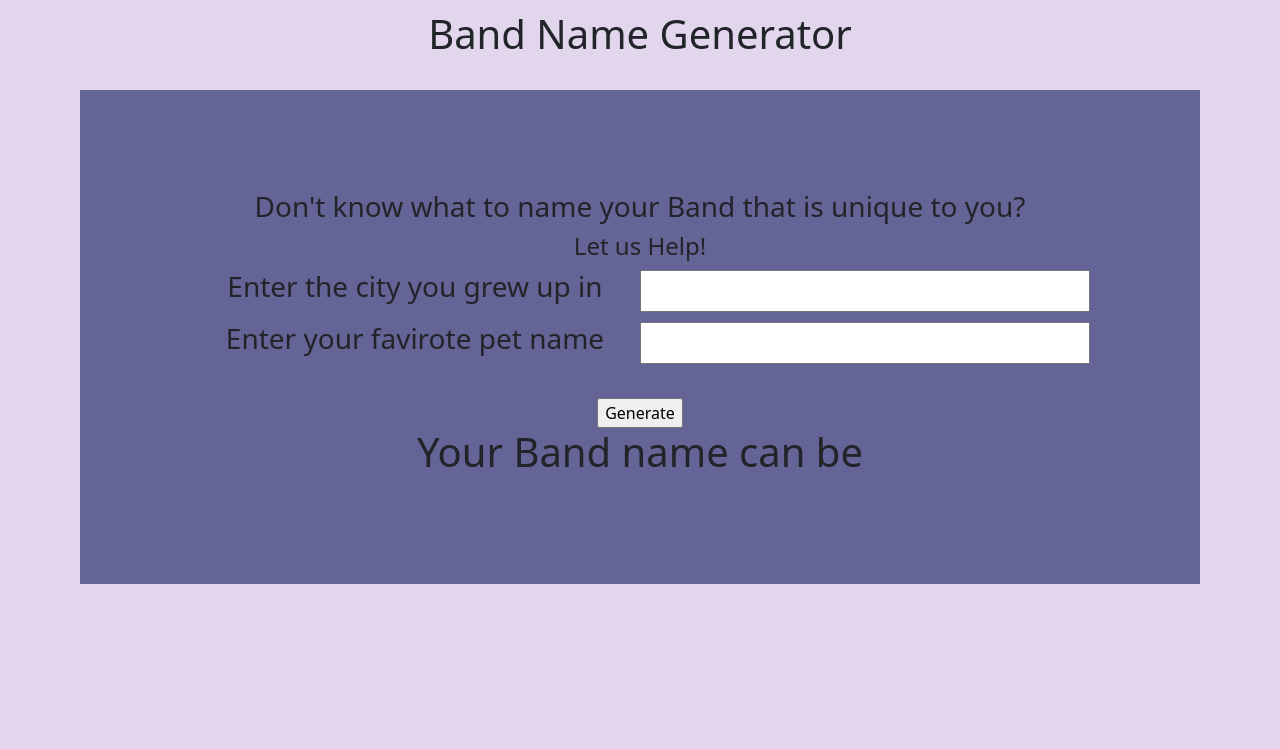
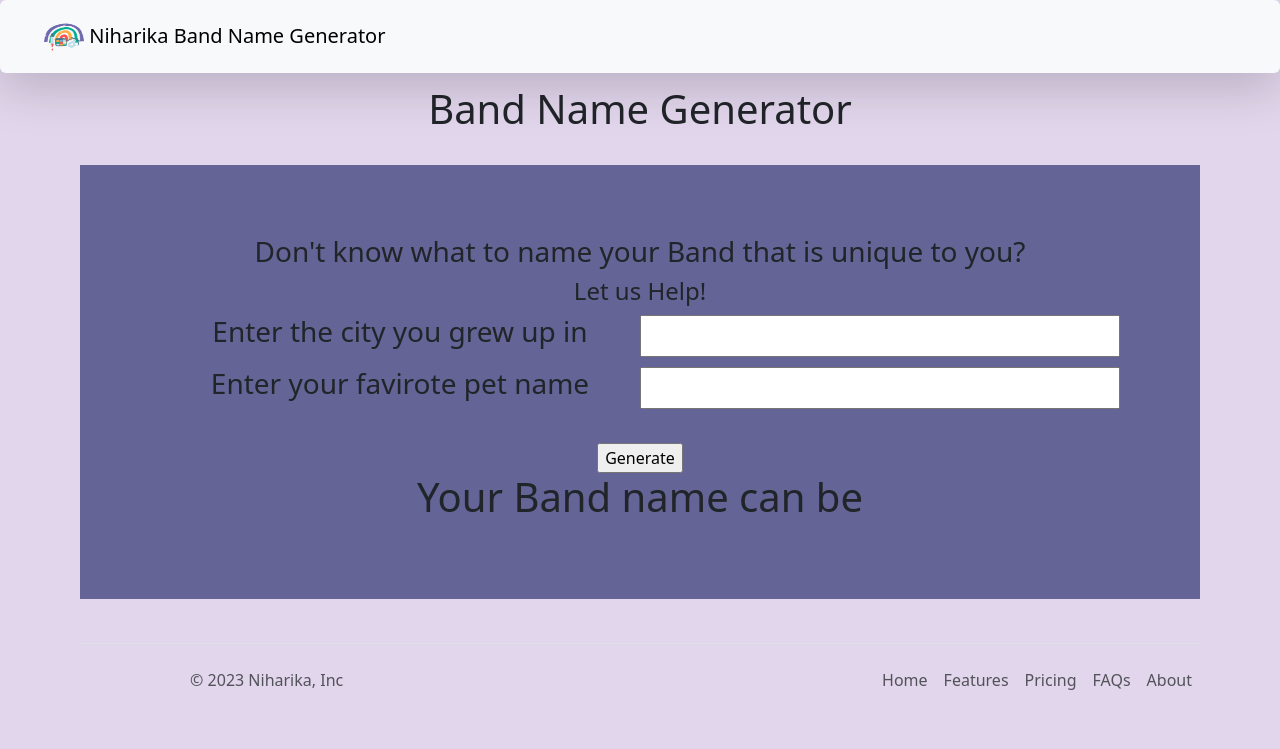
Before and after one commit to Niharika3333/band-name-generator, a Flask app: page / in a window 1280 px wide. Shown: the top 749 px of the page. Run offline with Flask 2, Linux system fonts and the light colour scheme.

Commit message:
added nav-bar and footer

```diff
--- /dev/null
+++ b/templates/footer.html
@@ -0,0 +1,17 @@
+<div class="container">
+  <footer class="d-flex flex-wrap justify-content-between align-items-center py-3 my-4 border-top">
+    <p class="col-md-4 mb-0 text-body-secondary">&copy; 2023 Niharika, Inc</p>
+
+    <a href="/" class="col-md-4 d-flex align-items-center justify-content-center mb-3 mb-md-0 me-md-auto link-body-emphasis text-decoration-none">
+      <svg class="bi me-2" width="40" height="32"><use xlink:href="#bootstrap"/></svg>
+    </a>
+
+    <ul class="nav col-md-4 justify-content-end">
+      <li class="nav-item"><a href="#" class="nav-link px-2 text-body-secondary">Home</a></li>
+      <li class="nav-item"><a href="#" class="nav-link px-2 text-body-secondary">Features</a></li>
+      <li class="nav-item"><a href="#" class="nav-link px-2 text-body-secondary">Pricing</a></li>
+      <li class="nav-item"><a href="#" class="nav-link px-2 text-body-secondary">FAQs</a></li>
+      <li class="nav-item"><a href="#" class="nav-link px-2 text-body-secondary">About</a></li>
+    </ul>
+  </footer>
+</div>
--- a/templates/home.html
+++ b/templates/home.html
@@ -13,7 +13,7 @@
 
       .first-div{
         background-color: rgb(100,100,150);
-        padding: 100px;
+        padding: 70px;
         }
 
       .container{
@@ -22,6 +22,9 @@
         text-align: center;
         }
     </style>
+    <nav>
+    {% include 'nav.html' %}
+  </nav>
   </head>
   <body>
     <div class="container">
@@ -33,5 +36,8 @@
         {% include 'band.html' %}
       </div>
     </div>
+    <div>
+         {% include 'footer.html' %}
+      </div>
   </body>
 </html>
--- /dev/null
+++ b/templates/nav.html
@@ -0,0 +1,9 @@
+<nav class="navbar shadow-lg p-3 mb-5 bg-body-tertiary rounded bg-body-tertiary fixed-top">
+  <div class="container-fluid">
+    <a class="navbar-brand ms-3" href="https://band-name-generator.niharika33.repl.co/">
+      <img src="/static/logo.png" alt="Logo" width="40" height="30" class="d-inline-block align-text-top">
+        Niharika Band Name Generator
+    </a>
+  </div>
+</nav>
+<div style="height:75px;"></div>
```
